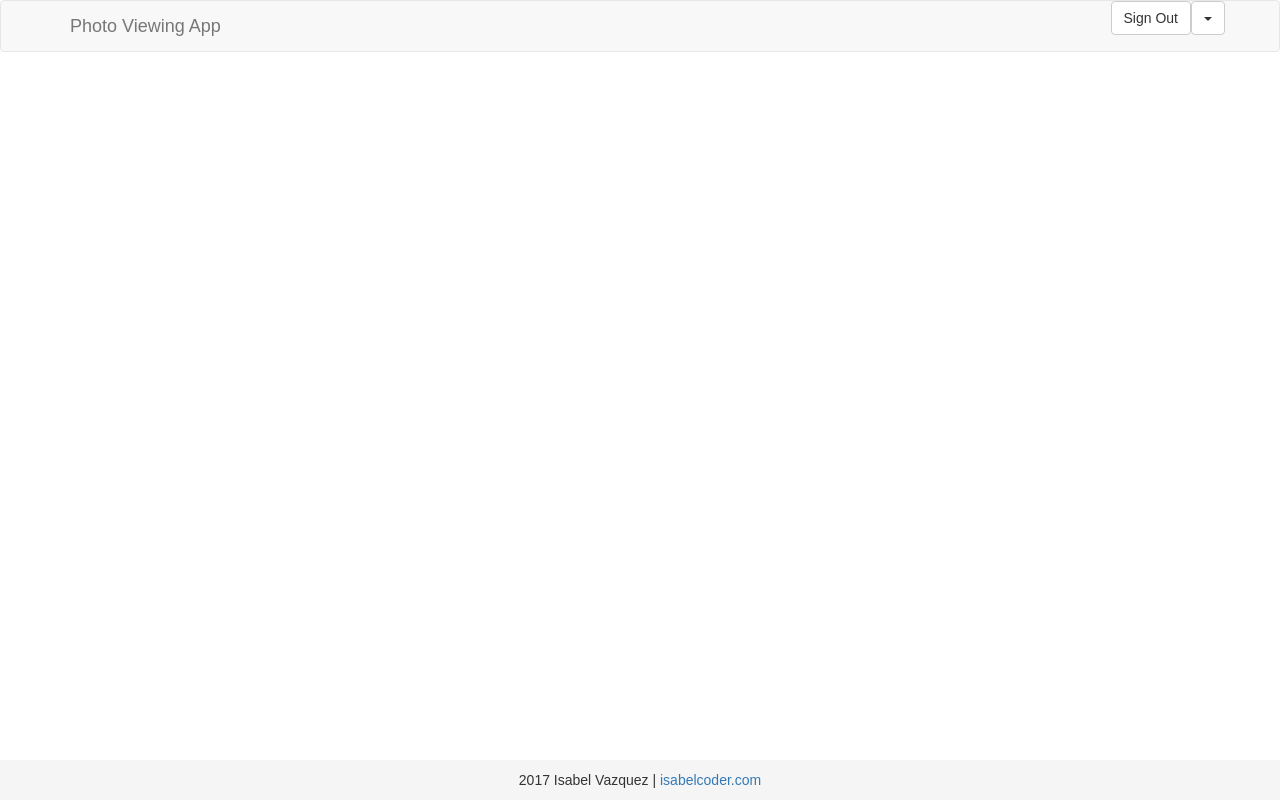
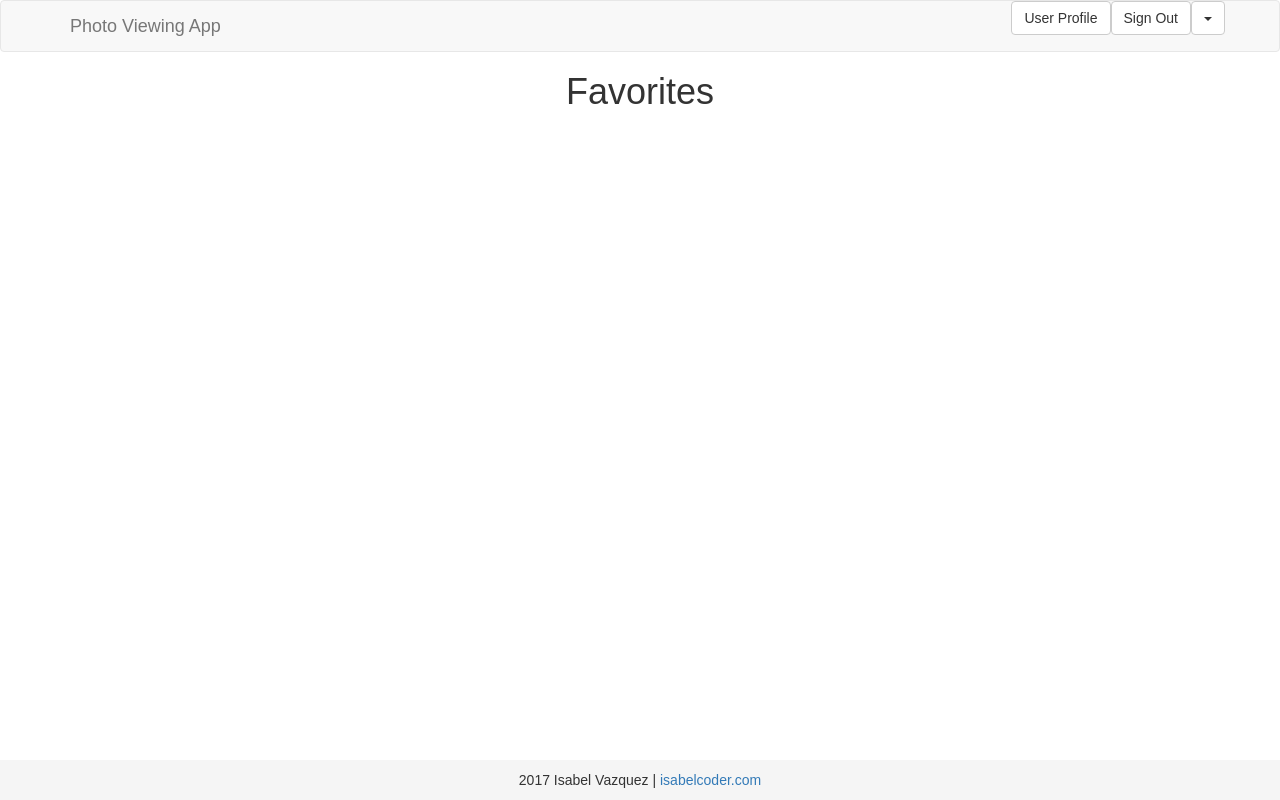
Before and after one commit to IsabelVazquez/React-Redux, a React (Create React App) app: page /profile in a window 1280 px wide. Built offline with nearby package versions, Linux system fonts and the light colour scheme; no server answers; sample sign-in values are in the browser's storage.

Commit message:
User Profile started and Category dropdown links to main page

```diff
--- a/src/actions/imageAPI.js
+++ b/src/actions/imageAPI.js
@@ -2,7 +2,7 @@ const API_URL = process.env.REACT_APP_API_URL;
 
 class ImageApi {
   static createImage(credentials) {
-    const request = new Request(API_URL+'image', {
+    const request = new Request(API_URL+'like', {
       method: 'POST',
       headers: new Headers({
         'Content-Type': 'application/json'
--- a/src/components/Header.js
+++ b/src/components/Header.js
@@ -9,9 +9,17 @@ export default class Header extends Component {
     var obj = JSON.parse(localStorage.getItem('user'));
     var navButtons;
     if (obj && obj.hasOwnProperty('name')) {
-      navButtons = <div><Button href="/signout">Sign Out</Button><Search /></div>
+      navButtons = <div>
+        <Button href="/profile">User Profile</Button>
+        <Button href="/signout">Sign Out</Button>
+        <Search />
+      </div>
     } else {
-      navButtons = <div><Button href="/signup">Sign Up</Button><Button href="/signin">Sign In</Button><Search /></div>
+      navButtons = <div>
+        <Button href="/signup">Sign Up</Button>
+        <Button href="/signin">Sign In</Button>
+        <Search />
+      </div>
     }
     return(
       <Navbar>
--- a/src/components/Main.js
+++ b/src/components/Main.js
@@ -1,6 +1,7 @@
 import React from 'react';
 import { Switch, Route } from 'react-router-dom';
 import ImageListContainer from '../containers/ImageListContainer';
+import UserImageListContainer from '../containers/UserImageListContainer';
 import SignUp from '../containers/SignUp';
 import SignIn from '../containers/SignIn';
 import SignOut from '../containers/SignOut';
@@ -9,6 +10,7 @@ const Main = () => (
   <main>
     <Switch>
       <Route exact path='/' component={ImageListContainer}/>
+      <Route path='/profile' component={UserImageListContainer} />
       <Route path='/signup' component={SignUp} />
       <Route path='/signin' component={SignIn} />
       <Route path='/signout' component={SignOut} />
--- a/src/components/Search.js
+++ b/src/components/Search.js
@@ -1,5 +1,7 @@
 import React, { Component } from 'react';
 import { DropdownButton, MenuItem } from 'react-bootstrap';
+import { Link } from 'react-router-dom';
+
 import { fetchImages } from '../actions/imgur';
 import { connect } from 'react-redux';
 import { bindActionCreators } from 'redux';
@@ -11,6 +13,7 @@ class Search extends Component {
 
   render() {
     return(
+      <Link to="/">
         <DropdownButton title={this.props.images.images.display_name} id="bg-nested-dropdown" onSelect={ this.handleSelect }>
           <MenuItem eventKey="Viral">Viral</MenuItem>
           <MenuItem eventKey="The_More_You_Know">The More You Know</MenuItem>
@@ -28,6 +31,7 @@ class Search extends Component {
           <MenuItem eventKey="Current Events">Current Events</MenuItem>
           <MenuItem eventKey="Funny">Funny</MenuItem>
         </DropdownButton>
+      </Link>
     )
   }
 }
--- a/src/containers/ImageListContainer.js
+++ b/src/containers/ImageListContainer.js
@@ -1,5 +1,6 @@
 import React, { Component } from 'react';
 import { connect } from 'react-redux';
+import { withRouter } from 'react-router';
 import Image from '../components/Image';
 import ImageList from '../components/ImageList';
 
@@ -41,9 +42,10 @@ class ImageListContainer extends Component {
 //      > whenever state changes, the ImageListContainer will automatically re-render
 const mapStateToProps = (state) => {
   return {
-    images: state.images,
-    user: state.user,
+    images: state.images
   };
 }
 
-export default connect(mapStateToProps, null)(ImageListContainer);
+export default withRouter(
+  connect(mapStateToProps, null)(ImageListContainer)
+);
--- /dev/null
+++ b/src/containers/UserImageListContainer.js
@@ -0,0 +1,26 @@
+import React, { Component } from 'react';
+import { withRouter } from 'react-router';
+import ImageList from '../components/ImageList';
+import { connect } from 'react-redux';
+
+class UserImageListContainer extends Component {
+  render() {
+    return (
+      <div>
+        <h1>Favorites</h1>
+      </div>
+    )
+  }
+}
+
+// Get apps state and pass it as props to UserImageListContainer
+//      > whenever state changes, the UserImageListContainer will automatically re-render
+const mapStateToProps = (state) => {
+  return {
+    images: state.images
+  }
+}
+
+export default withRouter(
+  connect(mapStateToProps, null)(UserImageListContainer)
+);
```
Lines whose indentation alone changed are shown as unchanged.
